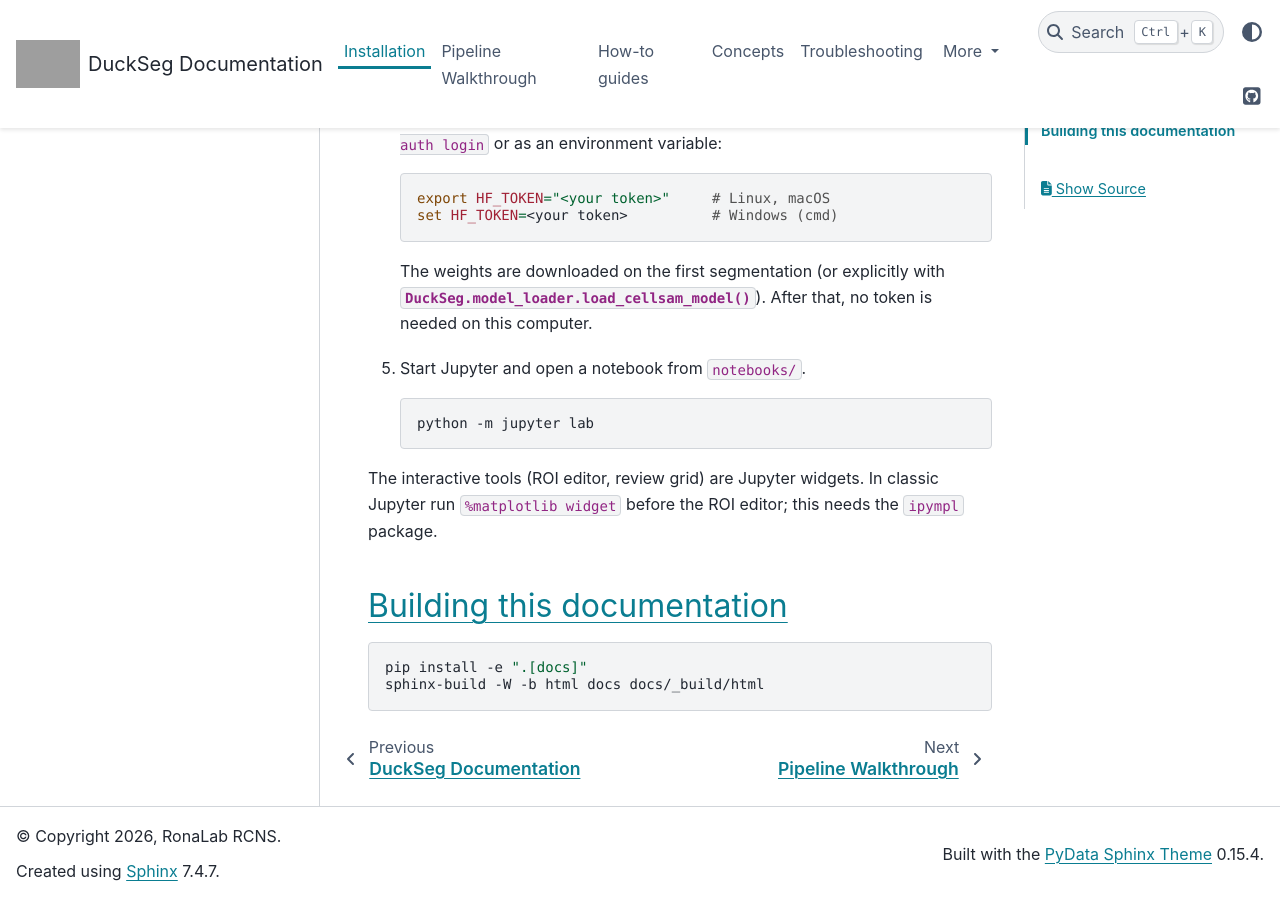
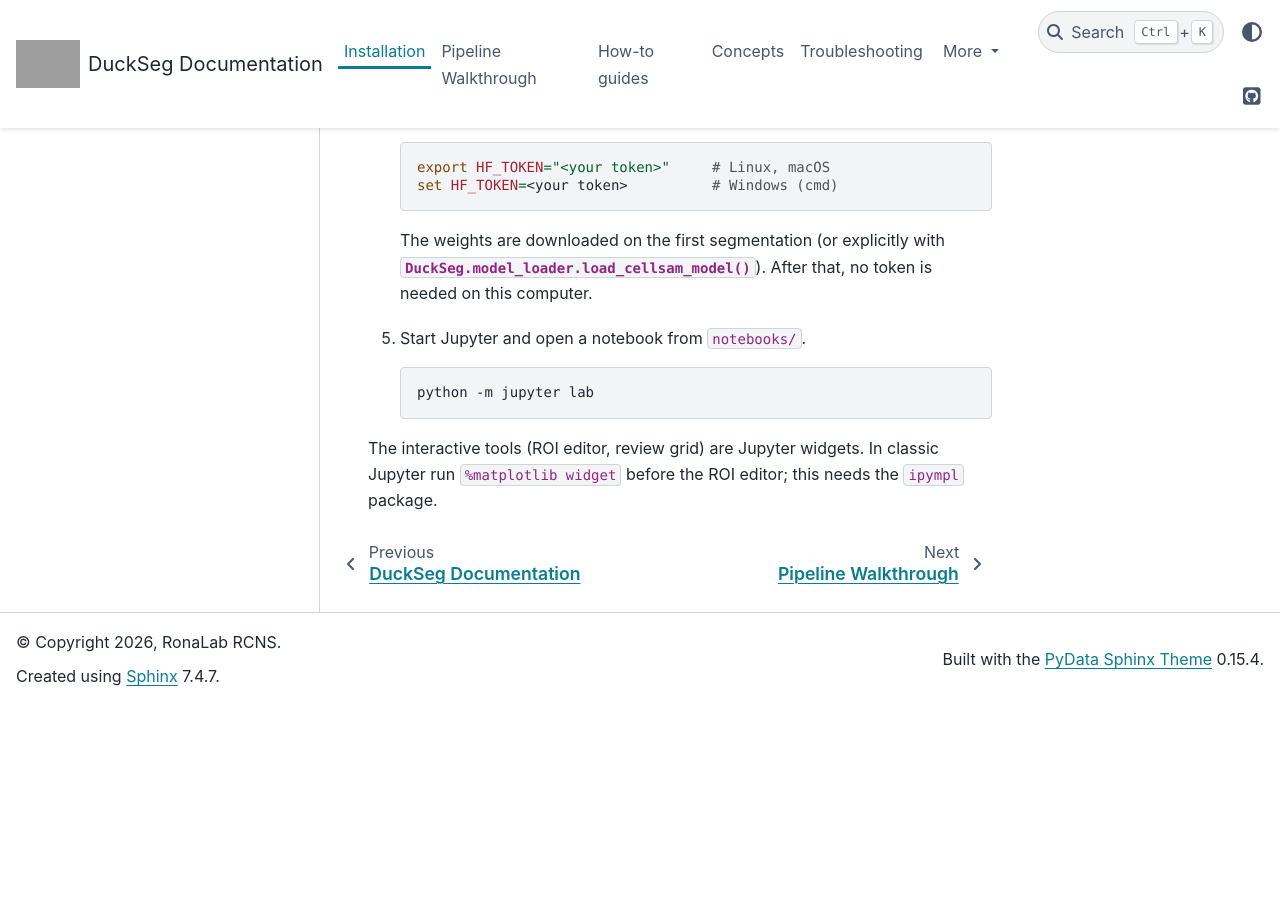
Before and after one commit to ronalabrcns/DuckSeg, a Sphinx documentation site: the page built from docs/installation.rst, in a window 1280 px wide and 900 px high, scrolled down 2153 px. Built offline with Sphinx 7.4.7 and the PyData theme 0.15.4, drawn with Linux system fonts in a browser that asks for light colours; after the commit the page ends 2859 px from its top, so only the background shows below that; some of the changed text lies outside the part shown; grey boxes are pictures that could not be loaded.

Commit message:
Remove documentation build instructions
Removed the section on building documentation from installation guide.

```diff
--- a/docs/installation.rst
+++ b/docs/installation.rst
@@ -113,11 +113,3 @@
 The interactive tools (ROI editor, review grid) are Jupyter widgets. In
 classic Jupyter run ``%matplotlib widget`` before the ROI editor; this
 needs the ``ipympl`` package.
-
-Building this documentation
-===========================
-
-.. code-block:: bash
-
-   pip install -e ".[docs]"
-   sphinx-build -W -b html docs docs/_build/html
```
